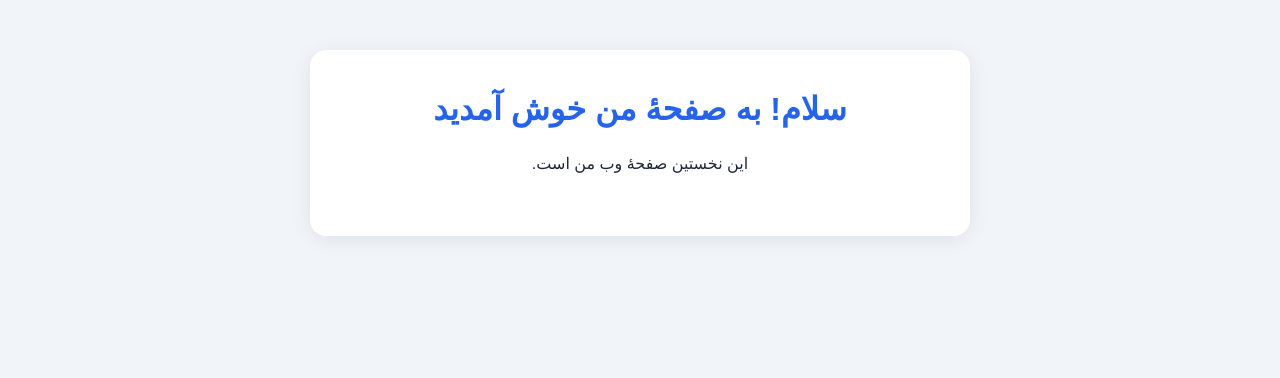
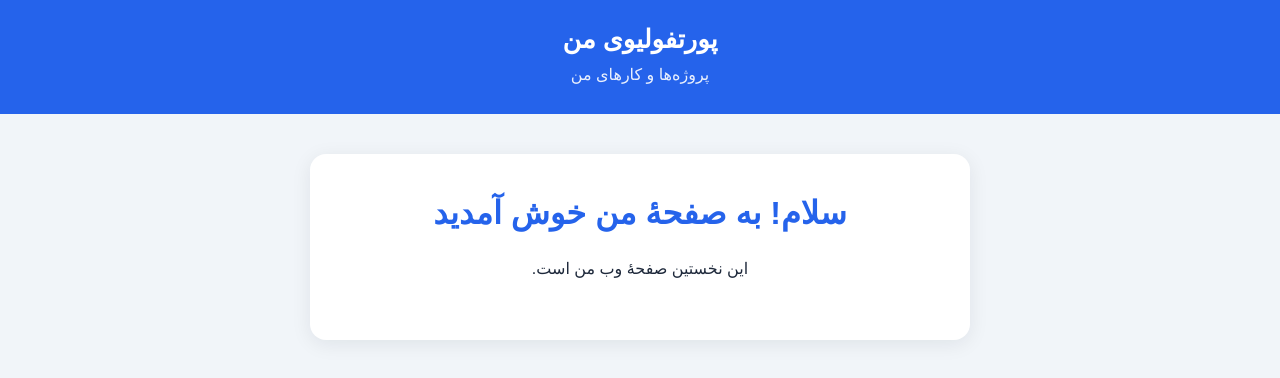
Before and after one commit to ansarulhaqmubarez/my-first-page, a plain HTML site: page index.html in a window 1280 px wide. Drawn offline with Linux system fonts and the light colour scheme.

Commit message:
Add portfolio header at the top of the page
Co-Authored-By: Claude Sonnet 5.5 <noreply@anthropic.com>
Claude-Session: https://claude.ai/code/session_01DjadrfcE19SxwNK45mh1Yw

```diff
--- a/index.html
+++ b/index.html
@@ -7,6 +7,10 @@
   <link rel="stylesheet" href="style.css">
 </head>
 <body>
+  <header class="site-header">
+    <h2 class="brand">پورتفولیوی من</h2>
+    <p class="tagline">پروژه‌ها و کارهای من</p>
+  </header>
   <main class="card">
     <h1>سلام! به صفحهٔ من خوش آمدید</h1>
     <p>این نخستین صفحهٔ وب من است.</p>
--- a/style.css
+++ b/style.css
@@ -4,7 +4,7 @@ body {
   text-align: center;
   background: #f1f5f9;
   color: #1e293b;
-  padding: 50px 20px;
+  padding: 0 20px 50px;
   margin: 0;
 }
 
@@ -27,3 +27,20 @@ p {
   max-width: 45ch;
   margin-inline: auto;
 }
+
+.site-header {
+  margin: 0 -20px 40px;
+  padding: 24px 20px;
+  background: #2563eb;
+  color: #ffffff;
+}
+
+.brand {
+  margin: 0;
+  font-size: 1.6rem;
+}
+
+.tagline {
+  margin: 6px auto 0;
+  opacity: 0.9;
+}
```
